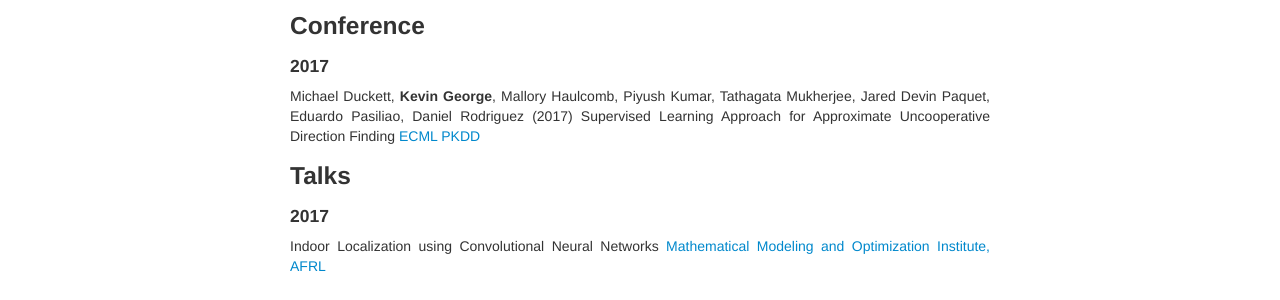
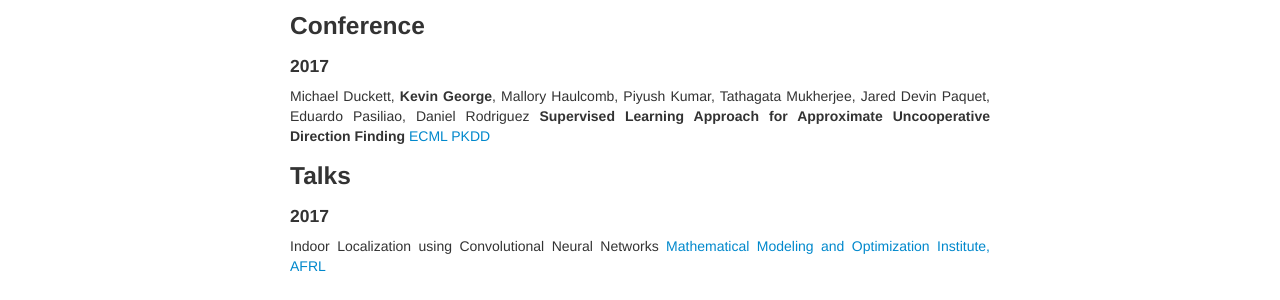
Before and after one commit to kevin-george/kevin-george.github.io, a Jekyll site: the page built from pages/pubs.md, in a window 1280 px wide. Shown: the part 156-456 px from the top of the page. Built offline with Jekyll 4.4.1, drawn with Linux system fonts in a browser that asks for light colours.

Commit message:
Minor changes

```diff
--- a/pages/pubs.md
+++ b/pages/pubs.md
@@ -10,7 +10,7 @@ description: Kevin's Research
 #### 2017
 
 
-Michael Duckett, **Kevin George**, Mallory Haulcomb, Piyush Kumar, Tathagata Mukherjee, Jared Devin Paquet, Eduardo Pasiliao, Daniel Rodriguez (2017) Supervised Learning Approach for Approximate Uncooperative Direction Finding [ECML PKDD](http://ecmlpkdd2017.ijs.si/)
+Michael Duckett, **Kevin George**, Mallory Haulcomb, Piyush Kumar, Tathagata Mukherjee, Jared Devin Paquet, Eduardo Pasiliao, Daniel Rodriguez **Supervised Learning Approach for Approximate Uncooperative Direction Finding** [ECML PKDD](http://ecmlpkdd2017.ijs.si/)
 
 
 ### Talks
```
Also changed, not shown: pages/recent.md (+3 -3 lines).
